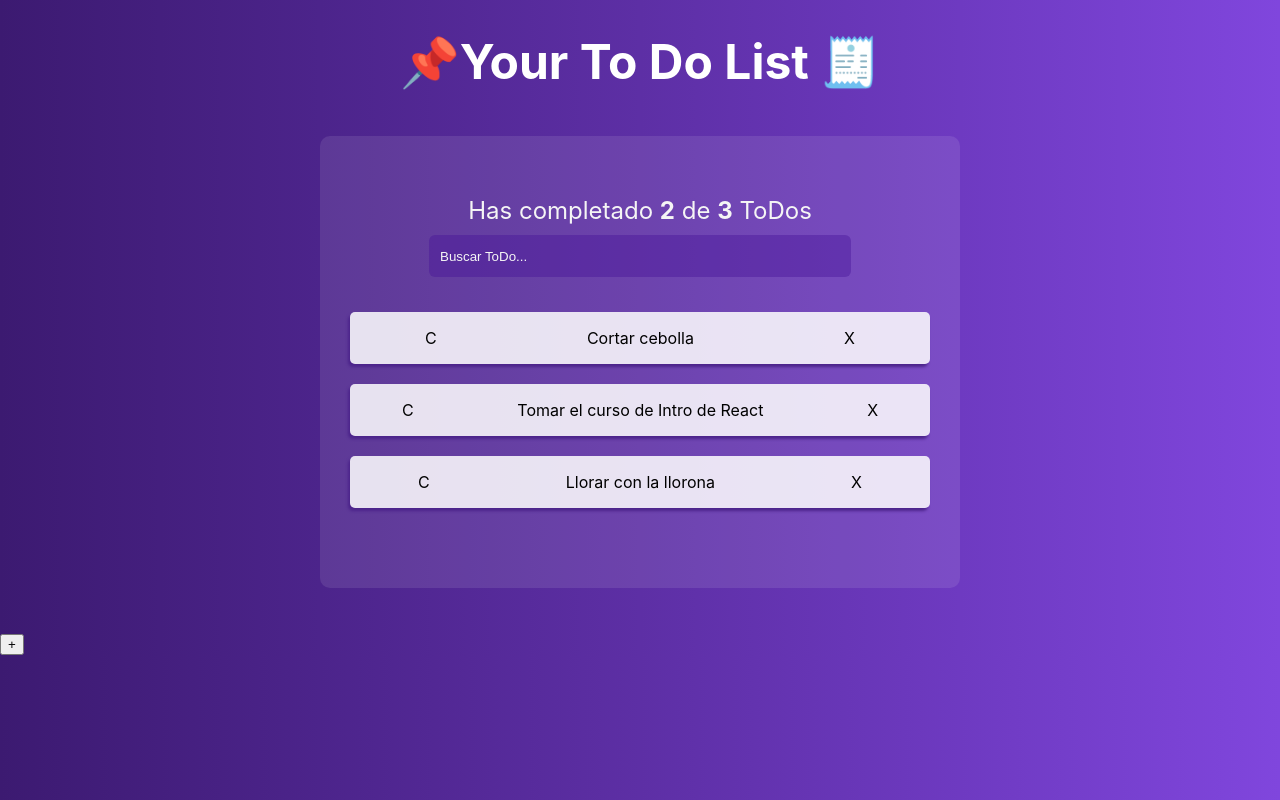
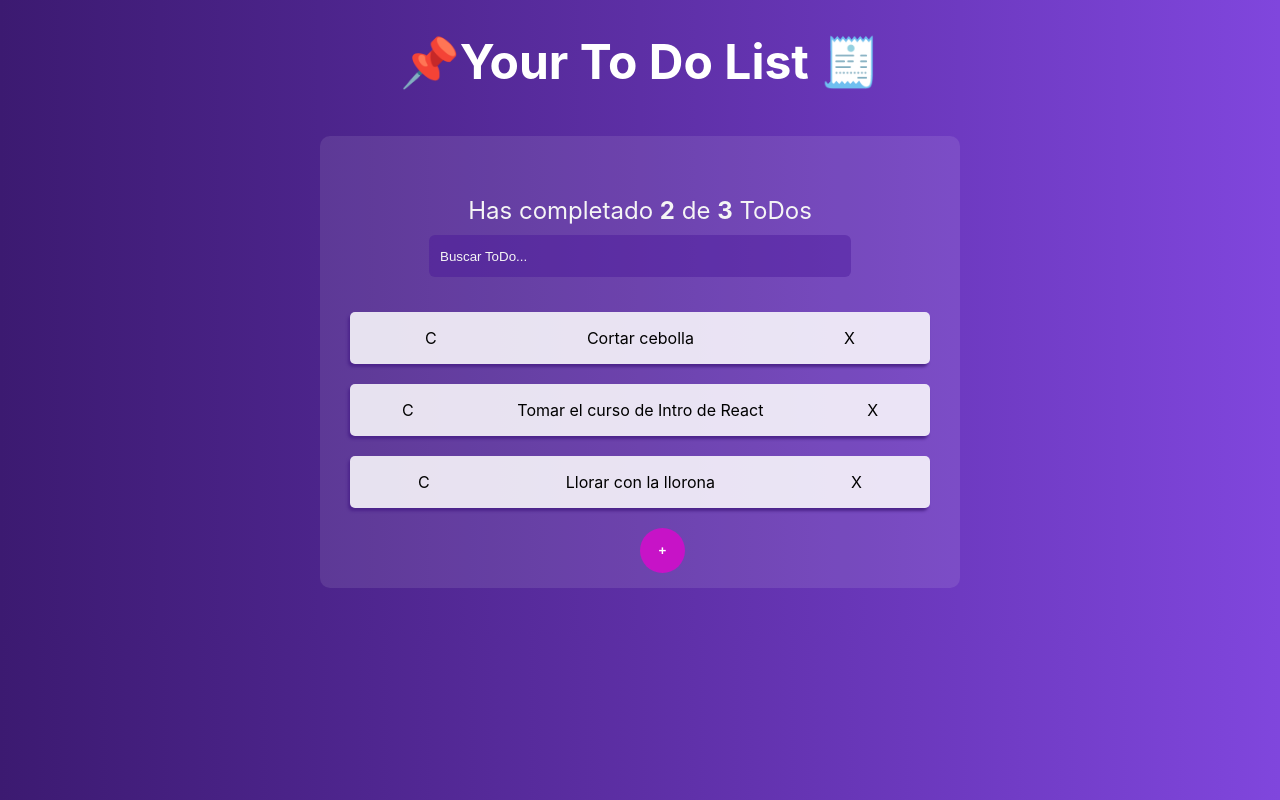
Before and after one commit to ramiroguzmanc/ToDoList, a React (Create React App) app: page / in a window 1280 px wide. Built offline with nearby package versions, Linux system fonts and the light colour scheme.

Commit message:
Agregando estilos al botón de crear nuevo

```diff
--- a/src/App.js
+++ b/src/App.js
@@ -22,8 +22,8 @@ function App() {
         {toDos.map((todo, idx) => (
           <TodoItem text={todo.text} key={idx} />
         ))}
+        <CreateTodoButton />
       </TodoList>
-      <CreateTodoButton />
     </React.Fragment>
   );
 }
--- a/src/Components/CreateTodoButton.jsx
+++ b/src/Components/CreateTodoButton.jsx
@@ -1,7 +1,12 @@
 import React from "react";
+import "../styles/CreateTodoButton.css";
 
 const CreateTodoButton = () => {
-  return <button>+</button>;
+  return (
+    <button className="button">
+      <b>+</b>
+    </button>
+  );
 };
 
 export { CreateTodoButton };
--- /dev/null
+++ b/src/styles/CreateTodoButton.css
@@ -0,0 +1,9 @@
+.button {
+  position: absolute;
+  border-radius: 100%;
+  border: 1px solid transparent;
+  width: 45px;
+  height: 45px;
+  background-color: rgb(199, 19, 199);
+  color: white;
+}
--- a/src/styles/TodoList.css
+++ b/src/styles/TodoList.css
@@ -5,6 +5,7 @@ ul {
 }
 
 .container {
+  position: relative;
   border-radius: 10px;
   text-align: center;
   margin: 45px 25%;
```
